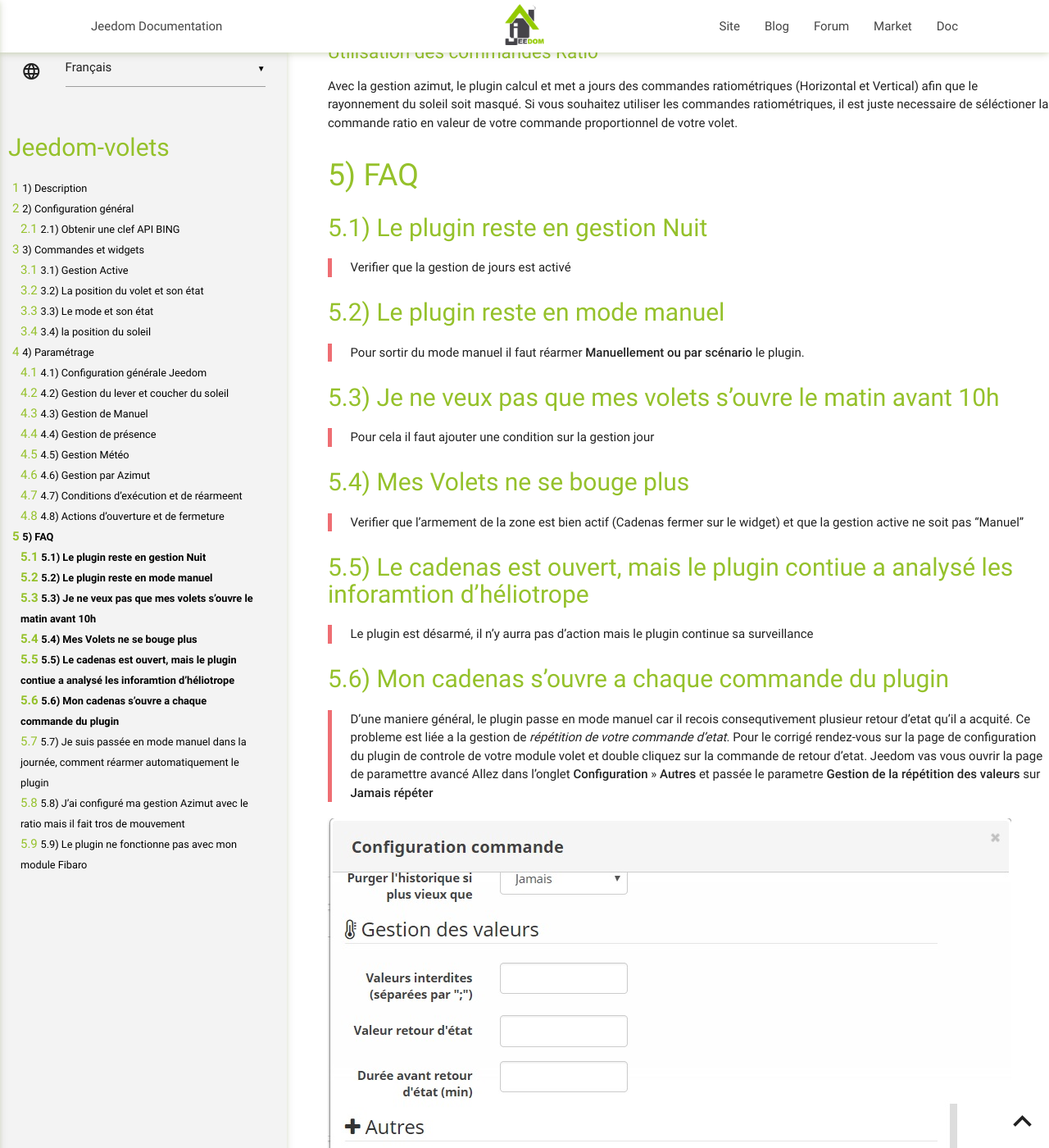
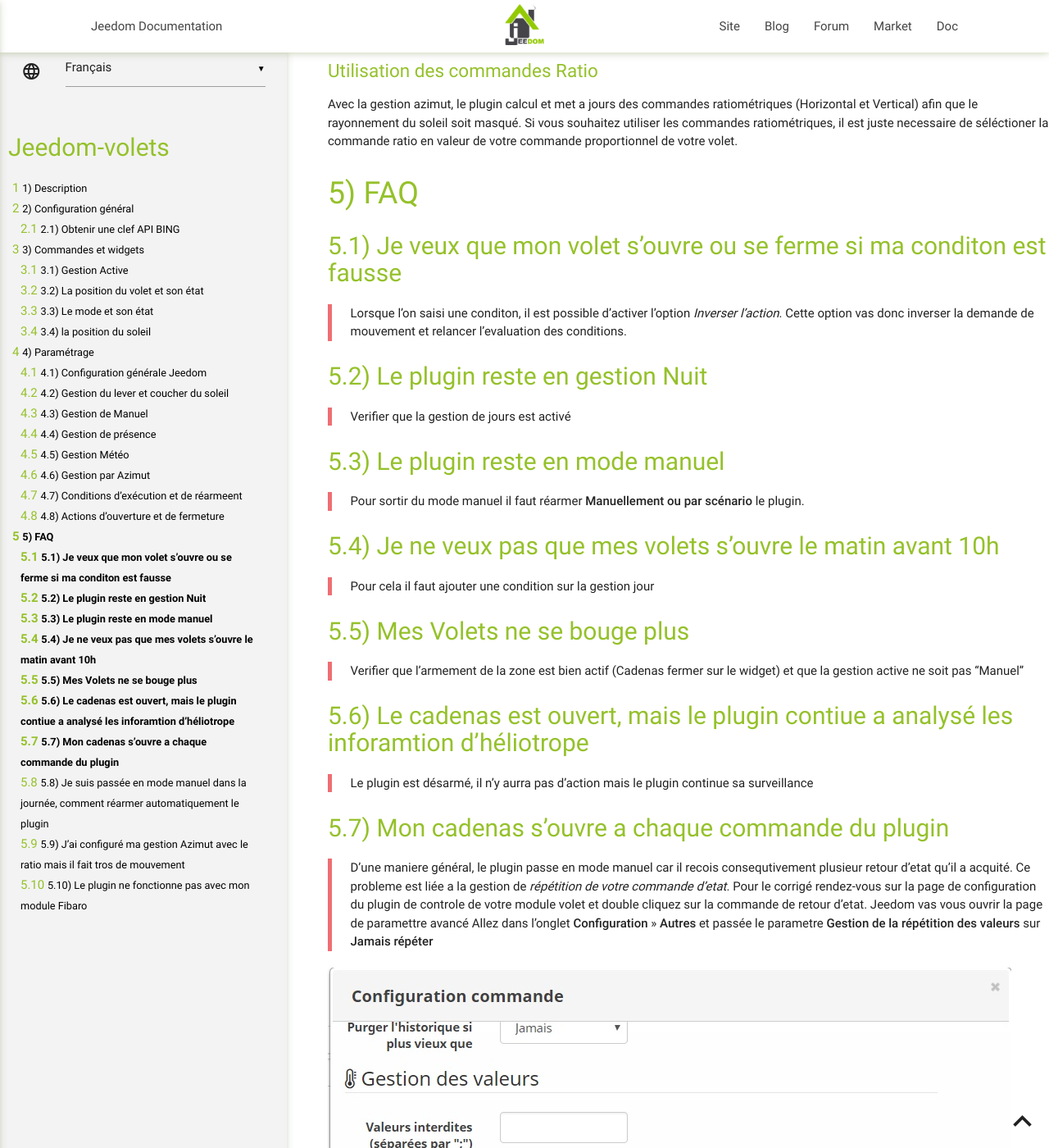
Before and after one commit to ndy913/Jeedom-Volets, a Jekyll site: the page built from docs/fr_FR/index.md, in a window 1280 px wide and 1400 px high, scrolled down 10432 px. Shown: the whole window at 82% size. Built offline with Jekyll 4.4.1, drawn with Linux system fonts in a browser that asks for light colours; our own code applies the rules of GitHub Pages for plain Markdown files; some of the changed text lies outside the part shown.

Commit message:
Update index.md

```diff
--- a/docs/fr_FR/index.md
+++ b/docs/fr_FR/index.md
@@ -218,7 +218,8 @@ Attention toutefois à bien respecter la droite et la gauche de votre fenêtre v
 
 ### Conditionner
 
-Pour compléter cette gestion, il est possible d'ajouter des conditions.
+Pour compléter les gestions, il est possible d'ajouter des conditions.
+Les conditions vont venir autorisé ou non l'execution des actions de cette gestion
 Par exemple, je veux que les volets ne se ferment que si j'ai une température ambiante en été supérieure à 23.
 J'ajouterai donc une condition de ce type.
 
@@ -274,6 +275,11 @@ Si vous souhaitez utiliser les commandes ratiométriques, il est juste necessair
 FAQ
 ===
 
+Je veux que mon volet s'ouvre ou se ferme si ma conditon est fausse
+---
+> Lorsque l'on saisi une conditon, il est possible d'activer l'option *Inverser l'action*.
+Cette option vas donc inverser la demande de mouvement et relancer l'evaluation des conditions.
+
 Le plugin reste en gestion Nuit
 ---
 > Verifier que la gestion de jours est activé
```
